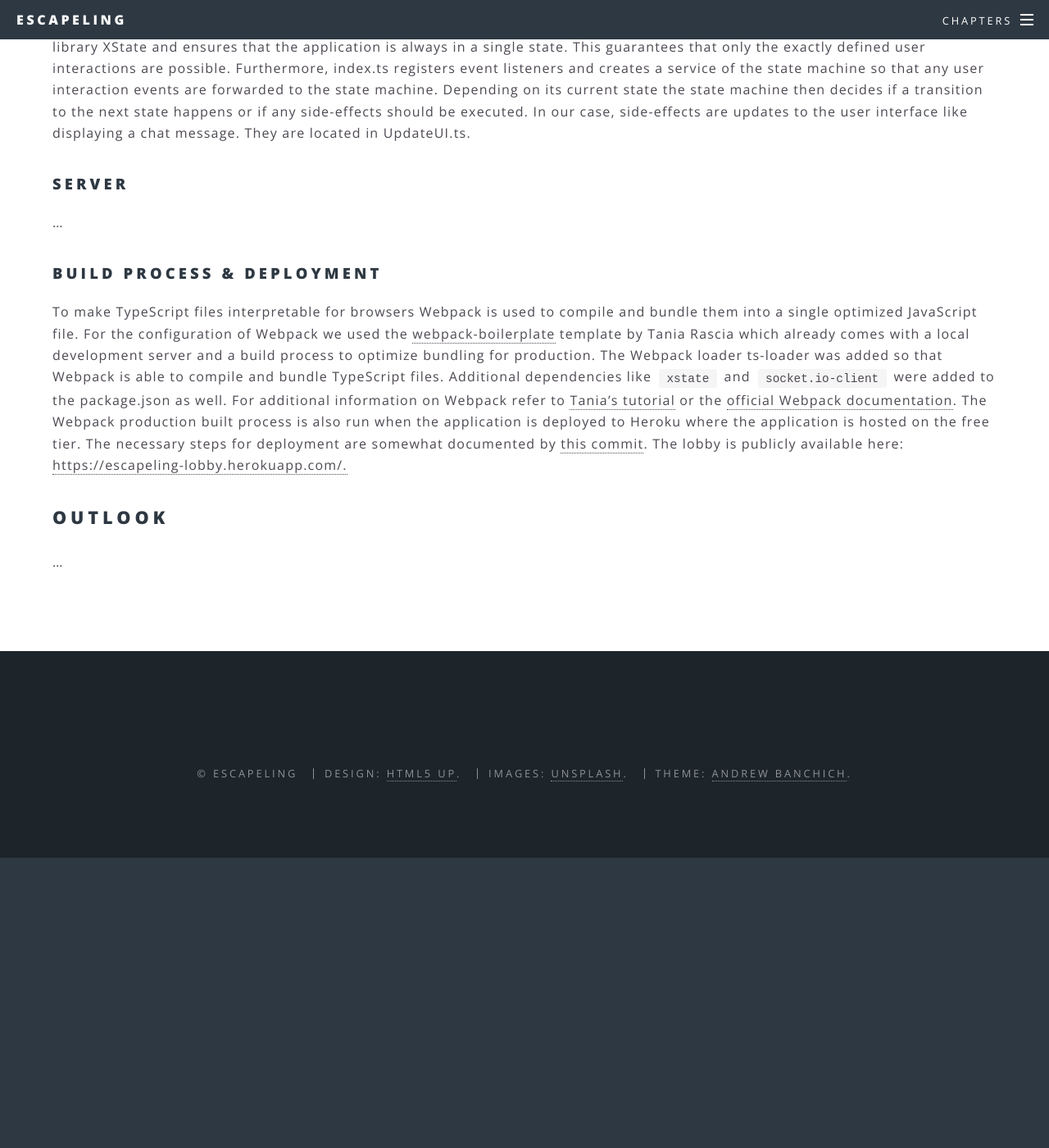
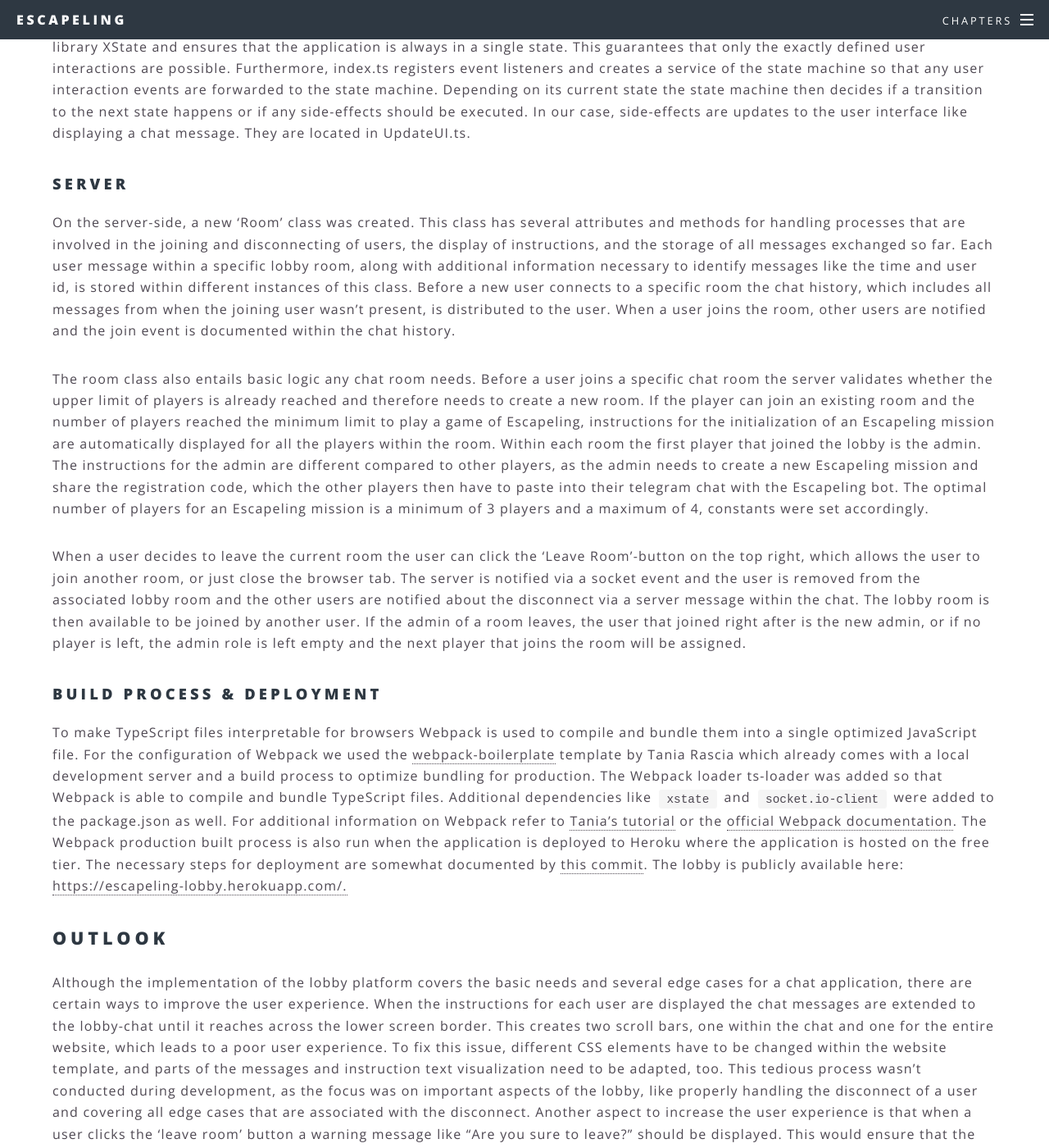
Before and after one commit to ALLUOS/ALLUOS.github.io, a Jekyll site: the page built from _posts/2022-03-17-lobby.md, in a window 1280 px wide and 1400 px high, scrolled down 1950 px. Shown: the whole window at 82% size. Built offline with Jekyll 4.4.1, drawn with Linux system fonts in a browser that asks for light colours; our own code applies the rules of GitHub Pages for plain Markdown files; before the commit the page ends 2996 px from its top, so only the background shows below that; some of the changed text lies outside the part shown.

Commit message:
Added Server and Outlook Part

```diff
--- a/_posts/2022-03-17-lobby.md
+++ b/_posts/2022-03-17-lobby.md
@@ -35,7 +35,12 @@ LobbyMachine.ts contains a finite state machine and the majority of the applicat
 
 ### Server
 
-...
+On the server-side, a new ‘Room’ class was created. This class has several attributes and methods for handling processes that are involved in the joining and disconnecting of users, the display of instructions, and the storage of all messages exchanged so far. Each user message within a specific lobby room, along with additional information necessary to identify messages like the time and user id, is stored within different instances of this class. Before a new user connects to a specific room the chat history, which includes all messages from when the joining user wasn’t present, is distributed to the user. When a user joins the room, other users are notified and the join event is documented within the chat history.
+
+The room class also entails basic logic any chat room needs. Before a user joins a specific chat room the server validates whether the upper limit of players is already reached and therefore needs to create a new room. If the player can join an existing room and the number of players reached the minimum limit to play a game of Escapeling, instructions for the initialization of an Escapeling mission are automatically displayed for all the players within the room. Within each room the first player that joined the lobby is the admin. The instructions for the admin are different compared to other players, as the admin needs to create a new Escapeling mission and share the registration code, which the other players then have to paste into their telegram chat with the Escapeling bot. The optimal number of players for an Escapeling mission is a minimum of 3 players and a maximum of 4, constants were set accordingly.
+
+When a user decides to leave the current room the user can click the ‘Leave Room’-button on the top right, which allows the user to join another room, or just close the browser tab. The server is notified via a socket event and the user is removed from the associated lobby room and the other users are notified about the disconnect via a server message within the chat. The lobby room is then available to be joined by another user. If the admin of a room leaves, the user that joined right after is the new admin, or if no player is left, the admin role is left empty and the next player that joins the room will be assigned.
+
 
 ### Build process & Deployment
 
@@ -43,4 +48,9 @@ To make TypeScript files interpretable for browsers Webpack is used to compile a
 
 ## Outlook
 
+Although the implementation of the lobby platform covers the basic needs and several edge cases for a chat application, there are certain ways to improve the user experience. When the instructions for each user are displayed the chat messages are extended to the lobby-chat until it reaches across the lower screen border. This creates two scroll bars, one within the chat and one for the entire website, which leads to a poor user experience. To fix this issue, different CSS elements have to be changed within the website template, and parts of the messages and instruction text visualization need to be adapted, too. This tedious process wasn’t conducted during development, as the focus was on important aspects of the lobby, like properly handling the disconnect of a user and covering all edge cases that are associated with the disconnect. Another aspect to increase the user experience is that when a user clicks the ‘leave room’ button a warning message like "Are you sure to leave?" should be displayed. This would ensure that the user wants to leave for sure, as re-joining a specific room isn’t possible so far.
+
+Priority-wise, one problem should be focused on during the improvement of the lobby platform. When the user loses connection to the server (e.g. no internet connection) the user is thrown out of the lobby, but there is no indication for the user that this happened. The ability to send messages or interact with the UI is still working, however, messages or mouse click events are not sent to the server anymore and the client does not receive any web-socket events triggered by the server. One possible solution is to display a popup window with a connection lost message, which gives the user notice about the lost connection, hinders him from interactions with the UI, and should allow the user to reconnect to the same lobby. On the other side, the disconnect event is registered adequately by the server and thus informs other users within the lobby room about it.
+
+
 ...
```
